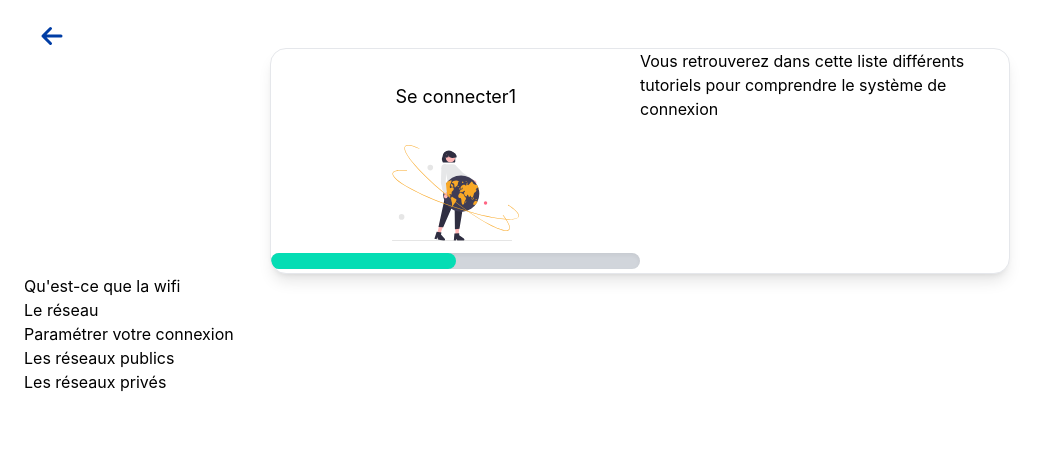
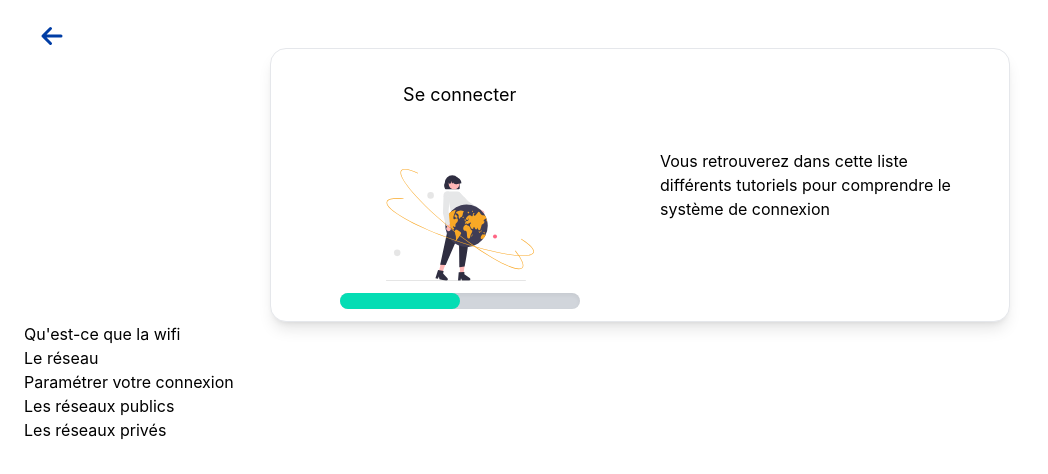
Before and after one commit to WildCodeSchool/P3_La-Poste_Lyon_React_Sept_2022, a React (Vite) app in the folder frontend/: page /categories/1/tutorials in a window 1280 px wide. Shown: the top 474 px of the page, without its empty margins (0-1048 px from the left). Built offline with nearby package versions, Linux system fonts and the light colour scheme.

Commit message:
Align paragrpah text on tutorial list

```diff
--- a/frontend/src/pages/TutorialList.jsx
+++ b/frontend/src/pages/TutorialList.jsx
@@ -211,18 +211,17 @@ function TutorialList() {
       <Link to="/categories" className="m-6">
         <PreviousButton />
       </Link>
-      <article className="bg-white w-3/5  border rounded-2xl shadow-lg  grid overflow-hidden grid-cols-1 grid-rows-2 md:grid-cols-2 md:grid-rows-2 m-auto justify-center">
+      <article className="bg-white w-3/5 p-2 border rounded-2xl shadow-lg  grid overflow-hidden grid-cols-1 grid-rows-2 md:grid-cols-2 md:grid-rows-2 m-auto justify-center">
         {/* category name */}
-        <h2 className="text-lg text-center flex justify-center items-center box">
+        <h2 className="text-lg text-center p-6">
           {categoryList[0].categoryName}
-          {categoryList[0].id}
         </h2>
         <img
           src={categoryList[0].imgUrl}
           alt={categoryList[0].categoryName}
-          className="h-24 justify-self-center box"
+          className="h-24 md:h-28 justify-self-center box"
         />
-        <div className="box mt-3 mb-1 w-full h-4 bg-gray-300 rounded-full dark:bg-gray-300 shadow-inner">
+        <div className="box mt-3 mb-1 justify-self-center w-full md:w-2/3 h-4 bg-gray-300 rounded-full dark:bg-gray-300 shadow-inner">
           <div
             className={`h-4 rounded-full w-1/2 ${
               categoryList[0].progression === "start"
@@ -233,7 +232,7 @@ function TutorialList() {
             }`}
           />
         </div>
-        <p className="hidden  md:block md:box md:row-start-1 md:row-end-4 md:col-start-2">
+        <p className="hidden  md:block md:box md:row-start-1 md:row-end-4 md:col-start-2 m-auto p-5">
           {categoryList[0].description}
         </p>
       </article>
```
